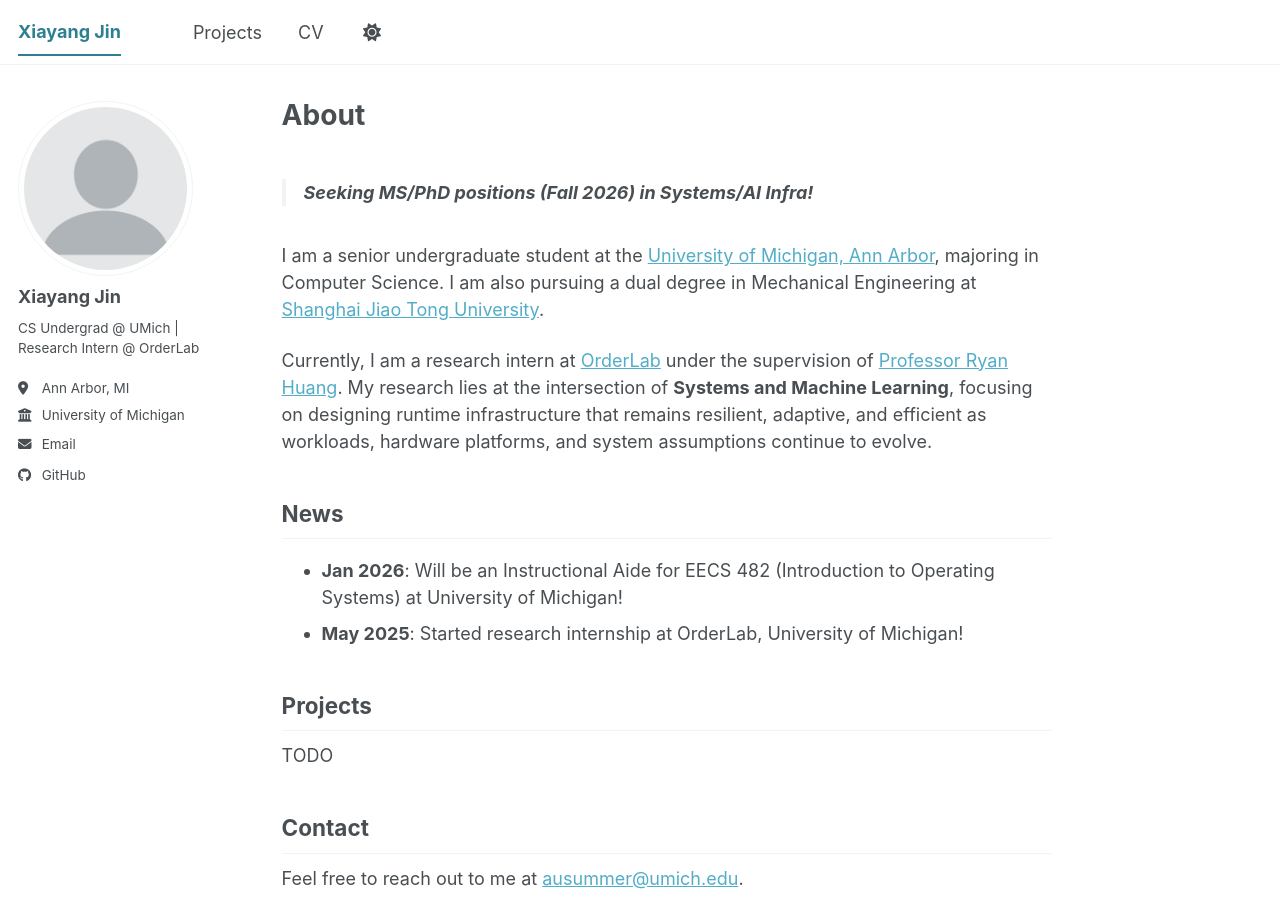
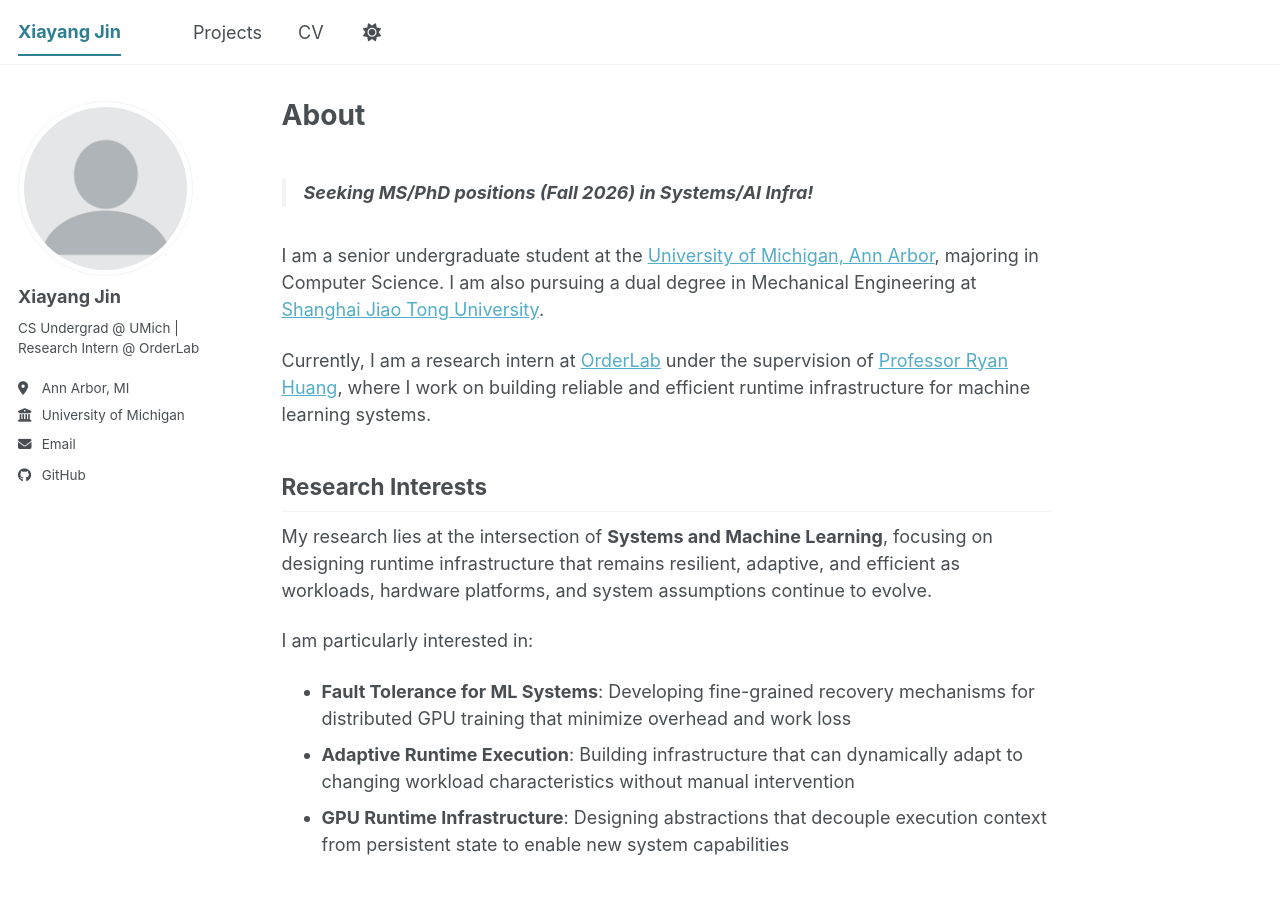
Before and after one commit to au-summer/au-summer.github.io, a Jekyll site: the page built from _pages/about.md, in a window 1280 px wide and 900 px high. Built offline with Jekyll 4.4.1, drawn with Linux system fonts in a browser that asks for light colours; a script bundle is joined from its source files by our own code; library files that are not in the unit come from our copies.

Commit message:
Revert "update: about"
This reverts commit 899eef6ef85584474694de72cc892ad34ff8571e.

```diff
--- a/_pages/about.md
+++ b/_pages/about.md
@@ -11,16 +11,18 @@ redirect_from:
 
 I am a senior undergraduate student at the [University of Michigan, Ann Arbor](https://umich.edu/), majoring in Computer Science. I am also pursuing a dual degree in Mechanical Engineering at [Shanghai Jiao Tong University](https://en.sjtu.edu.cn/).
 
-Currently, I am a research intern at [OrderLab](https://orderlab.io/) under the supervision of [Professor Ryan Huang](https://web.eecs.umich.edu/~ryanph/). My research lies at the intersection of **Systems and Machine Learning**, focusing on designing runtime infrastructure that remains resilient, adaptive, and efficient as workloads, hardware platforms, and system assumptions continue to evolve.
+Currently, I am a research intern at [OrderLab](https://orderlab.io/) under the supervision of [Professor Ryan Huang](https://web.eecs.umich.edu/~ryanph/), where I work on building reliable and efficient runtime infrastructure for machine learning systems.
 
 <!-- My research focuses on **Systems for ML**, with a focus on how runtime infrastructure should be designed as workloads, hardware platforms, and system assumptions continue to evolve.  -->
 
-<!-- ## Research Interests -->
-<!---->
-<!-- I am particularly interested in: -->
-<!-- - **Fault Tolerance for ML Systems**: Developing fine-grained recovery mechanisms for distributed GPU training that minimize overhead and work loss -->
-<!-- - **Adaptive Runtime Execution**: Building infrastructure that can dynamically adapt to changing workload characteristics without manual intervention -->
-<!-- - **GPU Runtime Infrastructure**: Designing abstractions that decouple execution context from persistent state to enable new system capabilities -->
+## Research Interests
+
+My research lies at the intersection of **Systems and Machine Learning**, focusing on designing runtime infrastructure that remains resilient, adaptive, and efficient as workloads, hardware platforms, and system assumptions continue to evolve.
+
+I am particularly interested in:
+- **Fault Tolerance for ML Systems**: Developing fine-grained recovery mechanisms for distributed GPU training that minimize overhead and work loss
+- **Adaptive Runtime Execution**: Building infrastructure that can dynamically adapt to changing workload characteristics without manual intervention
+- **GPU Runtime Infrastructure**: Designing abstractions that decouple execution context from persistent state to enable new system capabilities
 
 <!-- ## Current Research -->
 <!---->
@@ -33,10 +35,6 @@ Currently, I am a research intern at [OrderLab](https://orderlab.io/) under the
 - **Jan 2026**: Will be an Instructional Aide for EECS 482 (Introduction to Operating Systems) at University of Michigan!
 - **May 2025**: Started research internship at OrderLab, University of Michigan!
 
-## Projects
-
-TODO
-
 ## Contact
 
 Feel free to reach out to me at [ausummer@umich.edu](mailto:ausummer@umich.edu).
```
